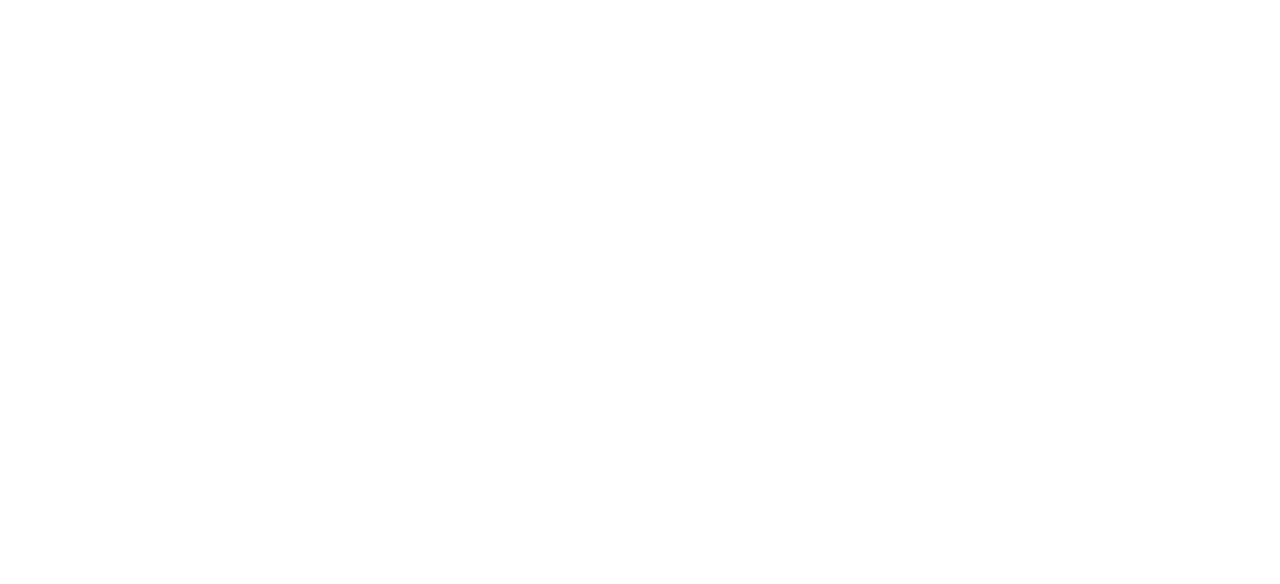
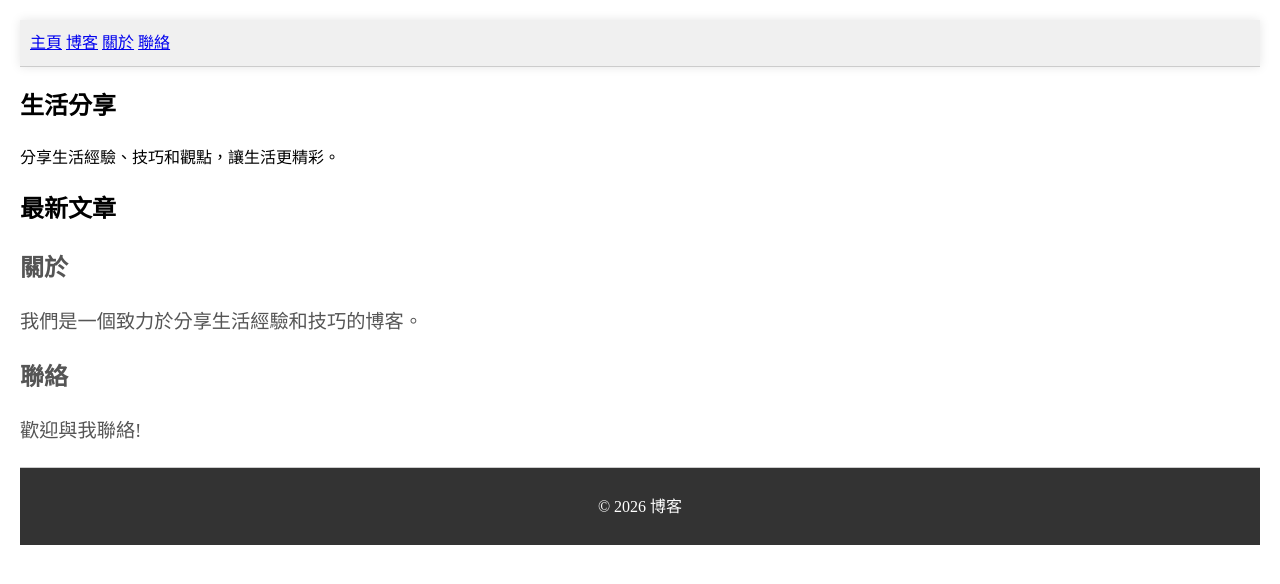
Before and after one commit to nati3122/website, a plain HTML site: page blog.html in a window 1280 px wide. Drawn offline with Linux system fonts and the light colour scheme.

Commit message:
style script and blog initial commit

```diff
--- a/blog.html
+++ b/blog.html
@@ -0,0 +1,49 @@
+<!DOCTYPE html>
+<html lang="zh-hant">
+<head>
+    <meta charset="UTF-8">
+    <meta name="viewport" content="width=device-width, initial-scale=1.0">
+    <title>Nati's Website</title>
+    <link rel="stylesheet" href="style.css">
+</head>
+<body>
+
+    <header>
+        <nav>
+            <a href="index.html">主頁</a>
+            <a href="blog.html">博客</a>
+            <a href="about.html">關於</a>
+            <a href="contact.html">聯絡</a>
+        </nav>
+    </header>
+
+    <main>
+        <section id="hero">
+            <h1>生活分享</h1>
+            <p>分享生活經驗、技巧和觀點，讓生活更精彩。</p>
+        </section>
+
+        <section id="blog">
+            <h2>最新文章</h2>
+            <ul id="recent-posts">
+                <!-- 這裡會顯示最新的文章列表 -->
+            </ul>
+        </section>
+
+        <section id="about">
+            <h2>關於</h2>
+            <p>我們是一個致力於分享生活經驗和技巧的博客。</p>
+        </section>
+
+        <section id="contact">
+            <h2>聯絡</h2>
+            <p>歡迎與我聯絡!</p>
+        </section>
+    </main>
+
+    <footer>
+        <p>&copy; 2026 博客</p>
+    </footer>
+    <script src="script.js"></script>
+</body>
+</html>
--- /dev/null
+++ b/script.js
@@ -0,0 +1,21 @@
+// 基础设置
+window.onload = function() {
+    // 标题
+    document.title = "Nati's Website";
+
+    // 页面加载
+    document.title = "Nati's Website";
+
+    // 样式
+    document.style.fontSize = "16px";
+    document.style.fontFamily = "Arial sans-serif";
+    document.style.color = "black";
+
+    // 页面初始化
+    document.body.style.padding = "20px";
+}
+
+//  可以根据需求添加更多功能，例如：
+//  -  显示文章列表
+//  -  加载更多文章
+//  -  ...
--- /dev/null
+++ b/style.css
@@ -0,0 +1,98 @@
+/* 基础设置 */
+body {
+    font-family: Arial sans-serif;
+    font-size: 16px;
+    line-height: 1.6;
+    margin: 0;
+    padding: 20px;
+}
+
+/* Header */
+header {
+    background-color: #f0f0f0;
+    padding: 10px;
+    border-bottom: 1px solid #ccc;
+    box-shadow: 0 0 10px rgba(0, 0, 0, 0.1);
+}
+
+header .container {
+    width: 80%;
+    margin: 0 auto;
+}
+
+header .logo {
+    font-size: 1.2em;
+    font-weight: bold;
+    color: #333;
+}
+
+/* Blog Section */
+#blog {
+    margin-bottom: 20px;
+}
+
+#blog ul {
+    list-style: none;
+    padding: 0;
+}
+
+#blog li {
+    margin-bottom: 5px;
+    padding: 8px;
+    border: 1px solid #ccc;
+    background-color: #fff;
+}
+
+#blog li h2 {
+    font-size: 1.2em;
+    margin-bottom: 4px;
+    color: #333;
+}
+
+#blog li a {
+    color: #333;
+    text-decoration: none;
+}
+
+/* About Section */
+#about {
+    margin-bottom: 20px;
+}
+
+#about h2 {
+    font-size: 1.5em;
+    color: #555;
+}
+
+#about p {
+    font-size: 1.2em;
+    color: #555;
+}
+
+#about ul {
+    list-style: square;
+}
+
+/* Contact Section */
+#contact {
+    margin-bottom: 20px;
+}
+
+#contact h2 {
+    font-size: 1.5em;
+    color: #555;
+}
+
+#contact p {
+    font-size: 1.2em;
+    color: #555;
+}
+
+/* Footer */
+footer {
+    background-color: #333;
+    color: #fff;
+    padding: 10px;
+    text-align: center;
+    border-top: 1px solid #ccc;
+}
```
Also changed, not shown: index.html (+1 -1 lines).
